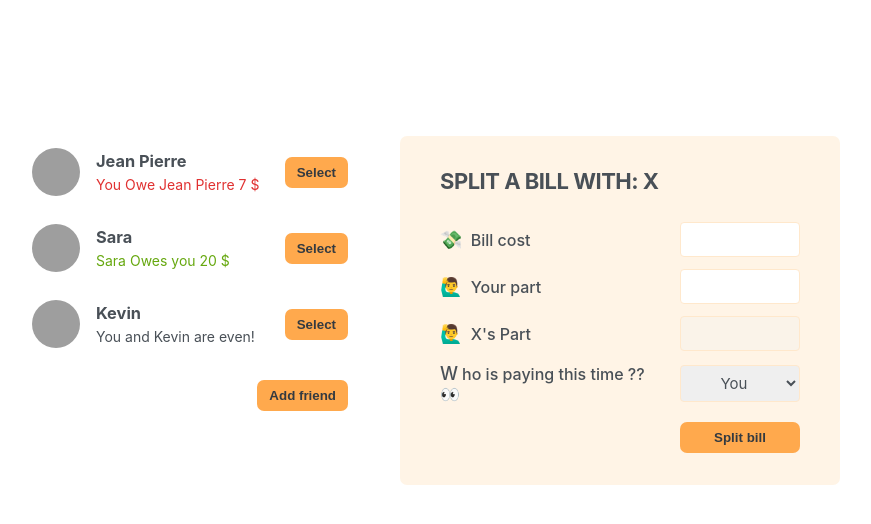
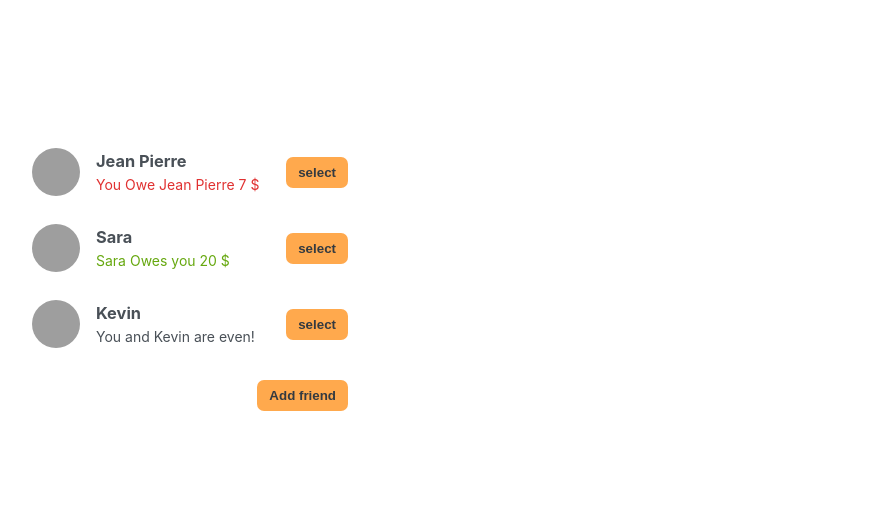
Before and after one commit to IanOviedo/eat-N-Split, a React (Create React App) app: page / in a window 1280 px wide. Shown: the top 524 px of the page, without its empty margins (210-1081 px from the left). Built offline with nearby package versions, Linux system fonts and the light colour scheme; grey boxes are pictures that could not be loaded.

Commit message:
Selecting a Friend

```diff
--- a/src/App.js
+++ b/src/App.js
@@ -33,6 +33,8 @@
 
   const [showAddFriend, SetShowAddFriend] = useState(false);
 
+  const [selectedFriend, SetSelectedFriend] = useState(null);
+
   function handleShowAddedFriend() {
     return  SetShowAddFriend(!showAddFriend);
   }
@@ -41,15 +43,25 @@
     SetAddFriends(friends => [...friends, friend]);
   }
 
+function handleSelection(friend) {
+  SetSelectedFriend((current) => (current?.id === friend.id ? null : friend));
+  SetShowAddFriend(false);
+
+}
+
   return <div className="app">
 
     <div className="sidebar">
-      <FriendsList friends = {friends}/>
+      <FriendsList
+      friends = {friends}
+      onSelection={handleSelection}
+      selectedFriend={selectedFriend}/>
+
       { showAddFriend  && < FormAddFriend onAddFriend ={handlerAddFriend} /> }
-      <Button  onClick={handleShowAddedFriend} > {showAddFriend !=  false ? "Close"  : "Add friend"} </Button>
+      <Button  onClick={handleShowAddedFriend} > {showAddFriend !==  false ? "Close"  : "Add friend"} </Button>
     </div>
 
-    <FormSplitBill/>
+    { selectedFriend && <FormSplitBill selectedFriend={selectedFriend} />}
 
 
     </div>
@@ -57,14 +69,15 @@
 }
 
 
-function FriendsList({friends}) {
+function FriendsList({friends, onSelection, selectedFriend}) {
 
 
 
 
   return <ul>{
+
     friends.map((friend)=>
-      <Friend friend= {friend} key={friend.id}/>
+      <Friend friend= {friend} key={friend.id} onSelection={onSelection} selectedFriend={selectedFriend}/>
 
 
     )}
@@ -72,8 +85,11 @@
 
 }
 
-function Friend ({friend}) {
-  return (<li>
+function Friend ({friend, onSelection, selectedFriend}) {
+
+const isSelected = selectedFriend?.id === friend.id;
+
+  return (<li className={isSelected? 'selected' : ""}>
     <img src={friend.image} alt={friend.name}/>
     <h3>{friend.name}</h3>
 
@@ -82,7 +98,7 @@
     {friend.balance === 0 && <p> You and {friend.name} are even! </p> }
 
 
-        <Button>Select</Button>
+        <Button onClick={()=> onSelection(friend)}>{isSelected? 'close': 'select'}</Button>
 
   </li>
 
@@ -92,7 +108,8 @@
 
 
 
-function FormAddFriend({ onAddFriend }) {
+
+function FormAddFriend({ onAddFriend  }) {
   const [name, SetName] = useState("");
   const [image, SetImage] = useState("https://i.pravatar.cc/48");
 
@@ -130,11 +147,11 @@
   );
 }
 
-function FormSplitBill() {
+function FormSplitBill({selectedFriend}) {
   return (
 
     <form className="form-split-bill">
-    <h2>Split a Bill with: {`${"x"}`}</h2>
+    <h2>Split a Bill with: {`${selectedFriend.name  }`}</h2>
 
       <label> 💸 Bill cost </label>
       <input type="text"/>
@@ -142,17 +159,17 @@
       <label>🙋‍♂️ Your part </label>
       <input type="text"/>
 
-      <label> {`${"🙋‍♂️ X's Part"}`} </label>
+      <label> {`${selectedFriend.name}'s expense  `} </label>
       <input type="text" disabled/>
 
        <label> Who is paying this time ?? 👀 </label>
        <select>
         <option value="user">You</option>
-        <option value="friend" >X</option>
+        <option value="friend" >{`${selectedFriend.name}`}</option>
        </select>
 
 
-       <Button>Split bill</Button>
+       <Button>Split Bill</Button>
     </form>
 
 
```
